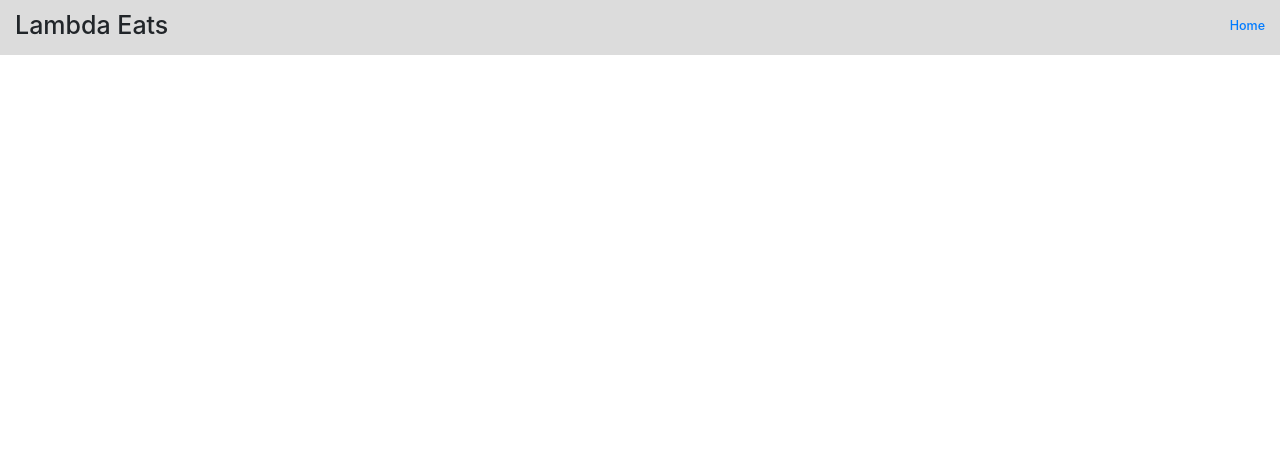
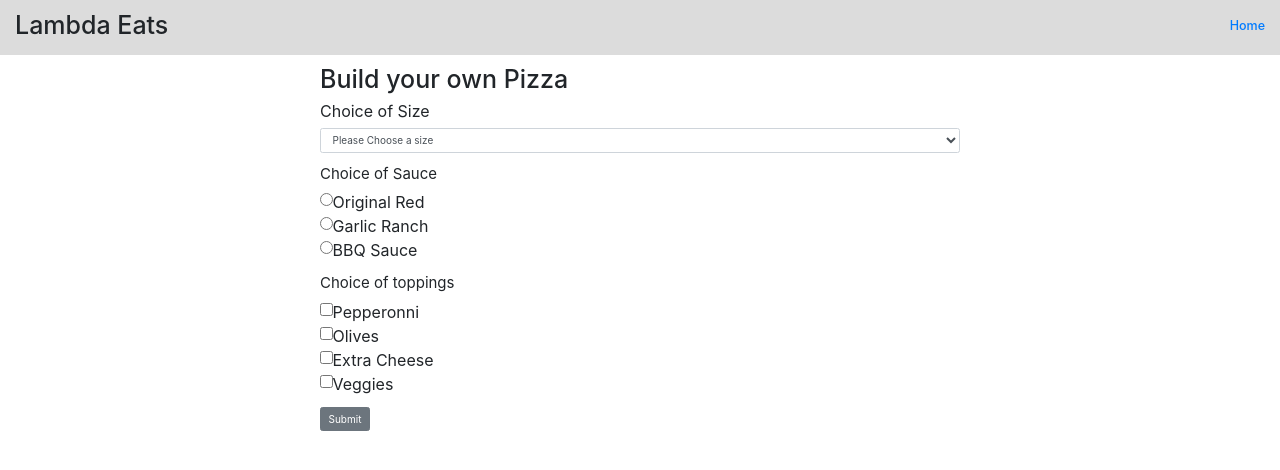
Before and after one commit to bloominstituteoftechnology/Sprint-Challenge-Lambda-Eats-starter, a React (Create React App) app: page /pizza in a window 1280 px wide. Shown: the top 470 px of the page. Built offline with nearby package versions, Linux system fonts and the light colour scheme.

Commit message:
feat: form for building pizza

```diff
--- a/src/components/App.js
+++ b/src/components/App.js
@@ -1,10 +1,13 @@
 import React from "react";
+import { Route, Switch, Link } from 'react-router-dom';
+
 
 // Components
 import Header from './Header';
 import Hero from './Hero';
 import CTA from './CTA';
-import { Route, Switch, Link } from 'react-router-dom';
+import Form from './Form';
+import FormContainer from "./FormContainer";
 
 const App = () => {
   return (
@@ -15,7 +18,11 @@ const App = () => {
       </Header>
 
       <Switch>
-        <Route path="/pizza"></Route>
+        <Route path="/pizza">
+          <FormContainer>
+          <Form />
+          </FormContainer>
+        </Route>
         <Route path="/">
           <Hero>
             <CTA />
--- /dev/null
+++ b/src/components/Form.js
@@ -0,0 +1,83 @@
+import React from 'react';
+import { Button, Form, FormGroup, Label, Input, FormText } from 'reactstrap';
+
+const FormComponent = (props) => {
+  return (
+    <div>
+      <h1>Build your own Pizza</h1>
+      <Form>
+        <FormGroup>
+          <Label for="size">Choice of Size</Label>
+          <Input type="select" name="size" id="size">
+            <option defaultValue>Please Choose a size</option>
+            <option>Sm</option>
+            <option>M</option>
+            <option>L</option>
+            <option>XL</option>
+          </Input>
+        </FormGroup>
+        {/* <FormGroup>
+          <Label for="exampleText">Text Area</Label>
+          <Input type="textarea" name="text" id="exampleText" />
+        </FormGroup>
+        <FormGroup>
+          <FormText color="muted">
+            This is some placeholder block-level help text for the above input.
+            It's a bit lighter and easily wraps to a new line.
+          </FormText>
+        </FormGroup> */}
+        <FormGroup tag="fieldset">
+          <legend>Choice of Sauce</legend>
+          <FormGroup check>
+            <Label check>
+              <Input type="radio" name="radio1" />{' '}
+              Original Red
+            </Label>
+          </FormGroup>
+          <FormGroup check>
+            <Label check>
+              <Input type="radio" name="radio1" />{' '}
+              Garlic Ranch
+            </Label>
+          </FormGroup>
+          <FormGroup check>
+          <Label check>
+            <Input type="radio" name="radio1" />{' '}
+              BBQ Sauce
+          </Label>
+          </FormGroup>
+        </FormGroup>
+        <FormGroup tag="fieldset">
+          <legend>Choice of toppings</legend>
+          <FormGroup check>
+          <Label check>
+            <Input type="checkbox" />{' '}
+            Pepperonni
+          </Label>
+        </FormGroup>
+        <FormGroup check>
+          <Label check>
+            <Input type="checkbox" />{' '}
+            Olives
+          </Label>
+        </FormGroup>
+        <FormGroup check>
+          <Label check>
+            <Input type="checkbox" />{' '}
+            Extra Cheese
+          </Label>
+        </FormGroup>
+        <FormGroup check>
+          <Label check>
+            <Input type="checkbox" />{' '}
+            Veggies
+          </Label>
+        </FormGroup>
+        </FormGroup>
+        <Button>Submit</Button>
+      </Form>
+    </div>
+  );
+}
+
+export default FormComponent;
--- /dev/null
+++ b/src/components/FormContainer.js
@@ -0,0 +1,10 @@
+import React from 'react';
+import styled from 'styled-components';
+
+const FormContainer = styled.div`
+  width: 50%;
+  margin: 5% auto 0;
+  font-size: 1.6rem;
+`;
+
+export default FormContainer;
```
